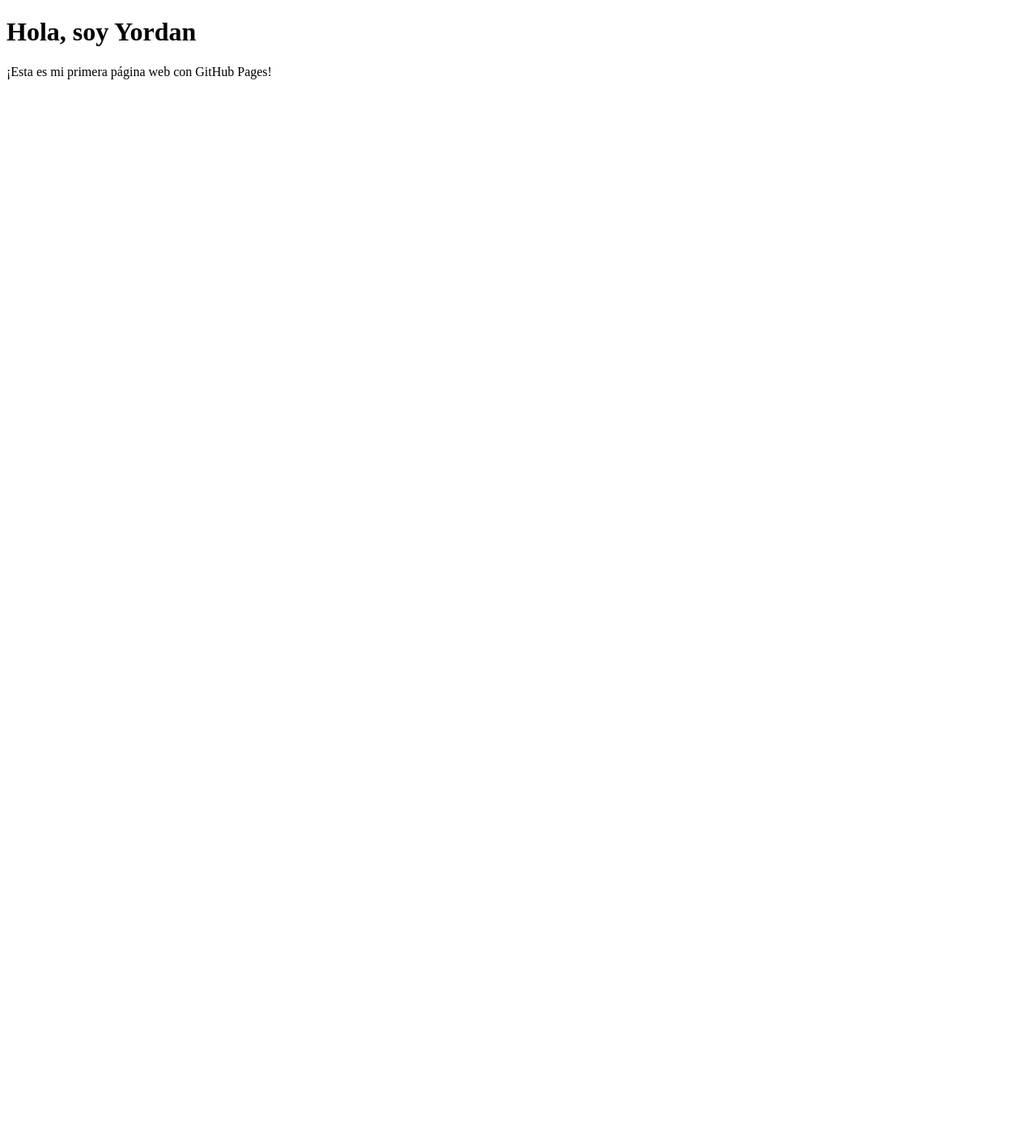
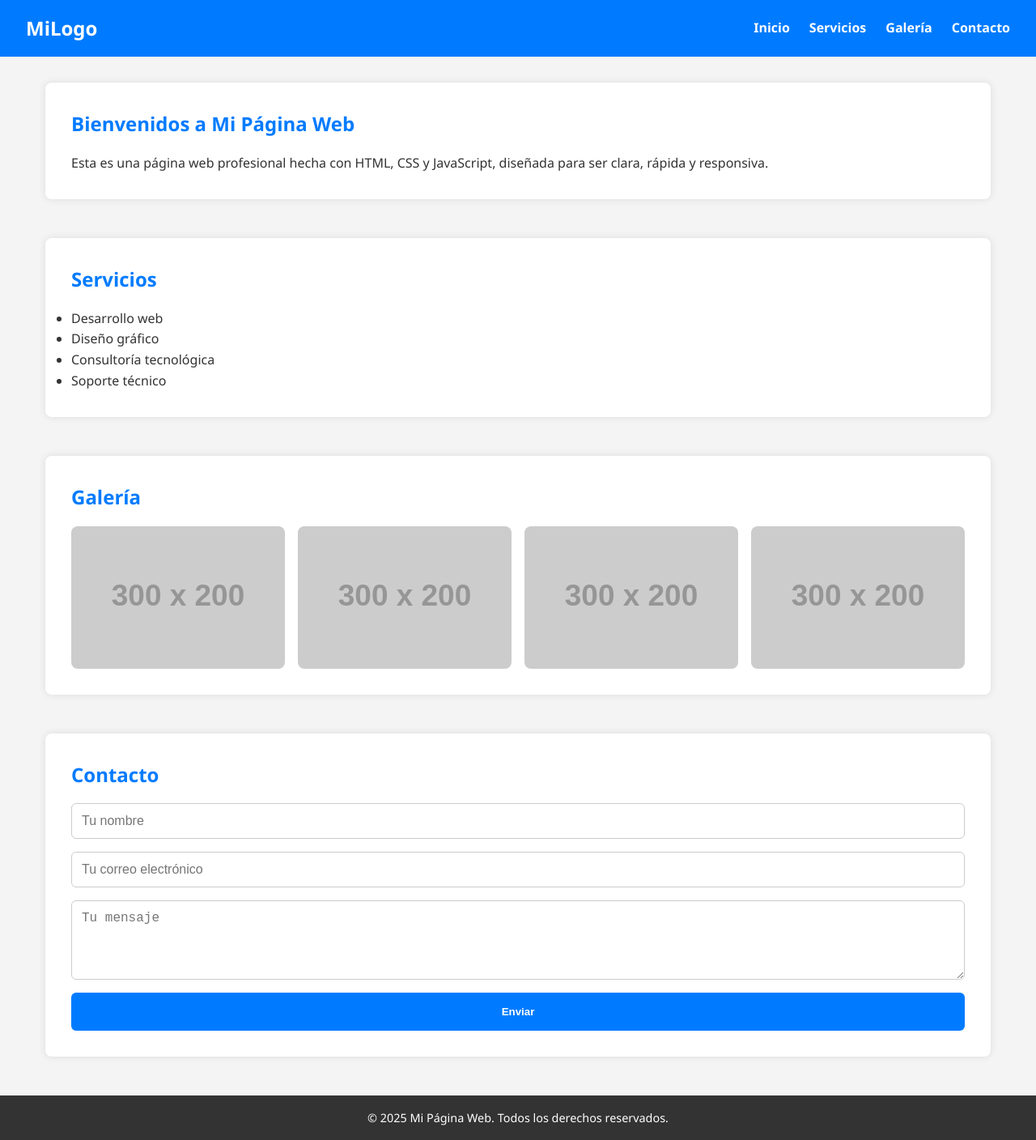
Before and after one commit to YORDANZARATE/tuusuario.github.io, a plain HTML site: page index.html in a window 1280 px wide. Shown: the whole page at 81% size. Before the commit the page ends 800 px from the top, so only its background shows below. Drawn offline with Linux system fonts and the light colour scheme; placeholder pictures from the web are drawn by us.

Commit message:
Update index.html

```diff
--- a/index.html
+++ b/index.html
@@ -1,11 +1,195 @@
 <!DOCTYPE html>
 <html lang="es">
 <head>
-  <meta charset="UTF-8">
-  <title>Mi Página Web</title>
+  <meta charset="UTF-8" />
+  <meta name="viewport" content="width=device-width, initial-scale=1" />
+  <title>Mi Página Web Completa</title>
+  <style>
+    /* Reset básico */
+    * {
+      margin: 0;
+      padding: 0;
+      box-sizing: border-box;
+    }
+    body {
+      font-family: 'Segoe UI', Tahoma, Geneva, Verdana, sans-serif;
+      line-height: 1.6;
+      background: #f4f4f4;
+      color: #333;
+    }
+    header {
+      background: #007BFF;
+      color: white;
+      padding: 1rem 2rem;
+      display: flex;
+      justify-content: space-between;
+      align-items: center;
+      position: sticky;
+      top: 0;
+      z-index: 1000;
+    }
+    header .logo {
+      font-size: 1.5rem;
+      font-weight: bold;
+    }
+    nav ul {
+      list-style: none;
+      display: flex;
+      gap: 1.5rem;
+    }
+    nav a {
+      color: white;
+      text-decoration: none;
+      font-weight: 600;
+      transition: color 0.3s;
+    }
+    nav a:hover {
+      color: #FFC107;
+    }
+    main {
+      max-width: 1200px;
+      margin: 2rem auto;
+      padding: 0 1rem;
+    }
+    section {
+      margin-bottom: 3rem;
+      background: white;
+      padding: 2rem;
+      border-radius: 8px;
+      box-shadow: 0 0 10px rgba(0,0,0,0.1);
+    }
+    h1, h2 {
+      margin-bottom: 1rem;
+      color: #007BFF;
+    }
+    /* Galería simple */
+    .gallery {
+      display: grid;
+      grid-template-columns: repeat(auto-fit, minmax(200px, 1fr));
+      gap: 1rem;
+    }
+    .gallery img {
+      width: 100%;
+      border-radius: 8px;
+      transition: transform 0.3s ease;
+      cursor: pointer;
+    }
+    .gallery img:hover {
+      transform: scale(1.05);
+    }
+    /* Formulario */
+    form {
+      display: flex;
+      flex-direction: column;
+      gap: 1rem;
+    }
+    input, textarea {
+      padding: 0.75rem;
+      border: 1px solid #ccc;
+      border-radius: 6px;
+      font-size: 1rem;
+      resize: vertical;
+    }
+    button {
+      background: #007BFF;
+      color: white;
+      border: none;
+      padding: 1rem;
+      border-radius: 6px;
+      cursor: pointer;
+      font-weight: 600;
+      transition: background 0.3s ease;
+    }
+    button:hover {
+      background: #0056b3;
+    }
+    footer {
+      background: #333;
+      color: white;
+      text-align: center;
+      padding: 1rem 2rem;
+      font-size: 0.9rem;
+    }
+    /* Responsive */
+    @media (max-width: 600px) {
+      nav ul {
+        flex-direction: column;
+        gap: 0.5rem;
+      }
+      header {
+        flex-direction: column;
+        gap: 1rem;
+      }
+    }
+  </style>
 </head>
 <body>
-  <h1>Hola, soy Yordan</h1>
-  <p>¡Esta es mi primera página web con GitHub Pages!</p>
+
+<header>
+  <div class="logo">MiLogo</div>
+  <nav>
+    <ul>
+      <li><a href="#inicio">Inicio</a></li>
+      <li><a href="#servicios">Servicios</a></li>
+      <li><a href="#galeria">Galería</a></li>
+      <li><a href="#contacto">Contacto</a></li>
+    </ul>
+  </nav>
+</header>
+
+<main>
+  <section id="inicio">
+    <h1>Bienvenidos a Mi Página Web</h1>
+    <p>Esta es una página web profesional hecha con HTML, CSS y JavaScript, diseñada para ser clara, rápida y responsiva.</p>
+  </section>
+
+  <section id="servicios">
+    <h2>Servicios</h2>
+    <ul>
+      <li>Desarrollo web</li>
+      <li>Diseño gráfico</li>
+      <li>Consultoría tecnológica</li>
+      <li>Soporte técnico</li>
+    </ul>
+  </section>
+
+  <section id="galeria">
+    <h2>Galería</h2>
+    <div class="gallery">
+      <img src="https://via.placeholder.com/300x200?text=Imagen+1" alt="Imagen 1" />
+      <img src="https://via.placeholder.com/300x200?text=Imagen+2" alt="Imagen 2" />
+      <img src="https://via.placeholder.com/300x200?text=Imagen+3" alt="Imagen 3" />
+      <img src="https://via.placeholder.com/300x200?text=Imagen+4" alt="Imagen 4" />
+    </div>
+  </section>
+
+  <section id="contacto">
+    <h2>Contacto</h2>
+    <form id="contactForm">
+      <input type="text" name="nombre" placeholder="Tu nombre" required />
+      <input type="email" name="email" placeholder="Tu correo electrónico" required />
+      <textarea name="mensaje" rows="4" placeholder="Tu mensaje" required></textarea>
+      <button type="submit">Enviar</button>
+    </form>
+    <div id="mensajeExito" style="color: green; margin-top: 1rem; display: none;">
+      ¡Gracias por contactarnos! Te responderemos pronto.
+    </div>
+  </section>
+</main>
+
+<footer>
+  &copy; 2025 Mi Página Web. Todos los derechos reservados.
+</footer>
+
+<script>
+  // Manejar envío del formulario sin recargar la página
+  document.getElementById('contactForm').addEventListener('submit', function(e) {
+    e.preventDefault();
+    // Aquí podrías conectar con backend o enviar correo...
+    this.style.display = 'none';
+    document.getElementById('mensajeExito').style.display = 'block';
+  });
+</script>
+
 </body>
 </html>
```
